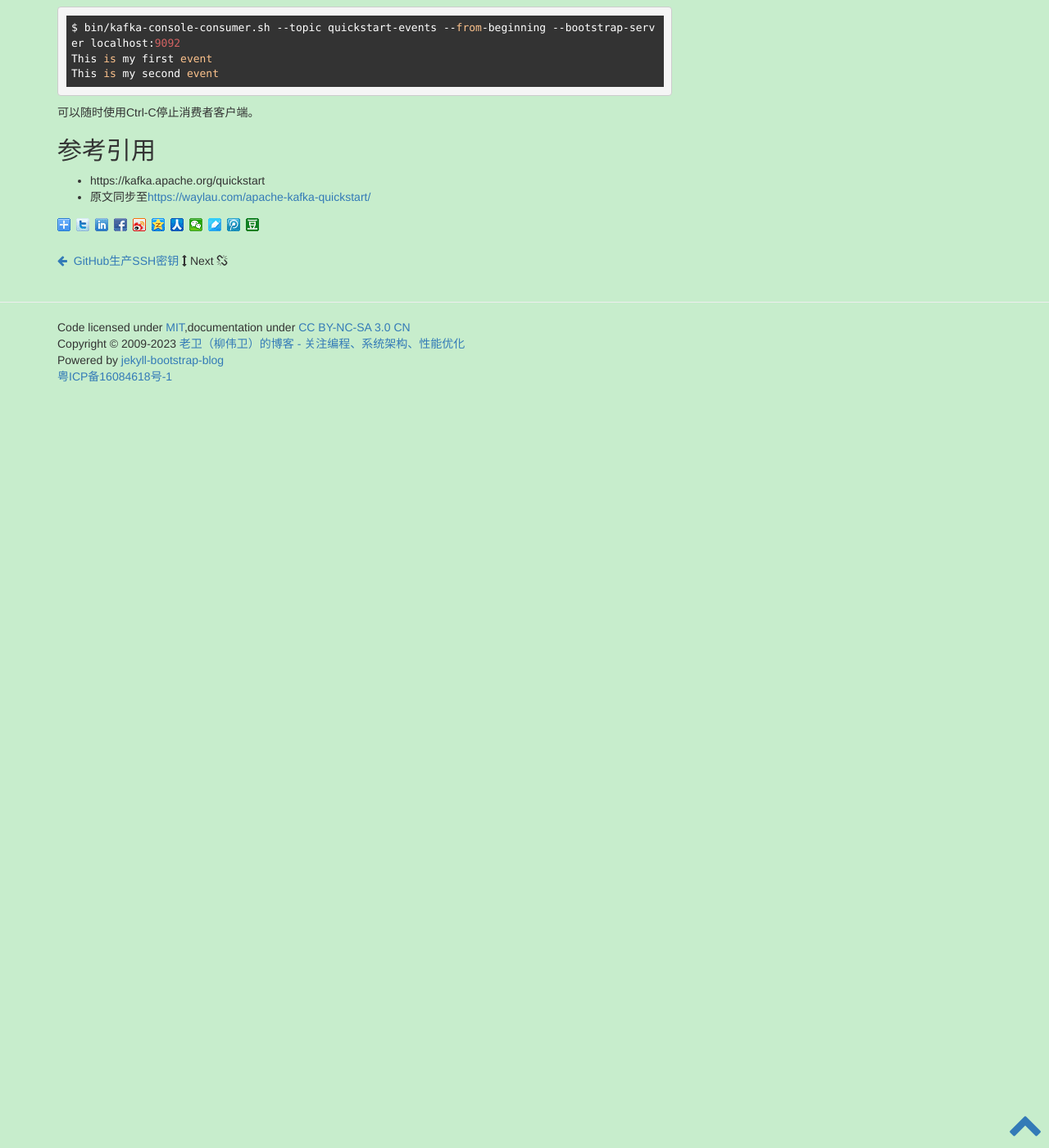
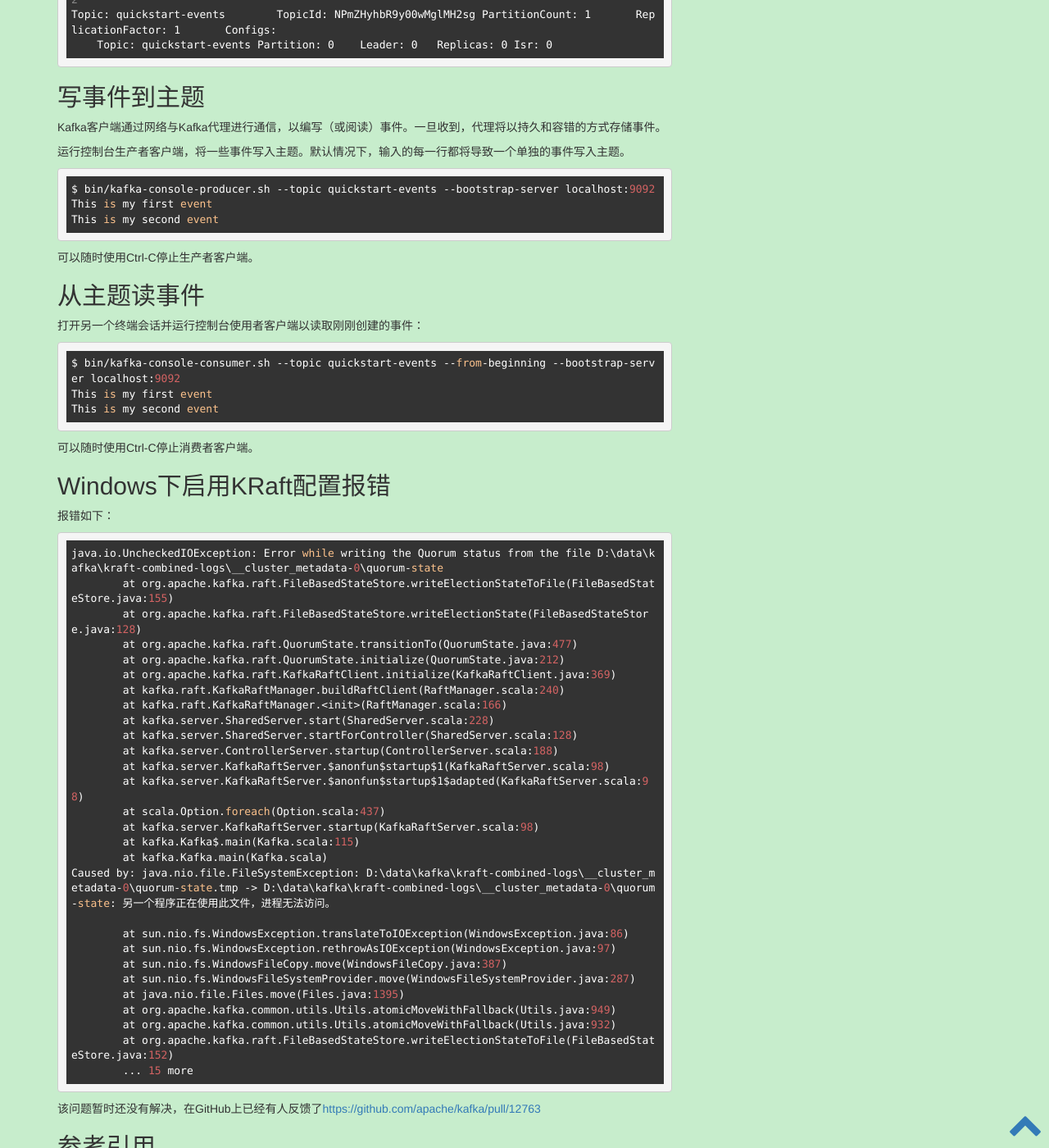
Before and after one commit to waylau/waylau.github.io, a Jekyll site: the page built from _posts/2023-02-09-apache-kafka-quickstart.md, in a window 1280 px wide and 1400 px high, scrolled down 1857 px. Shown: the whole window at 82% size. Built offline with Jekyll 4.4.1, drawn with Linux system fonts in a browser that asks for light colours; comment, search, counter and statistics services are not loaded; before the commit the page ends 2326 px from its top, so only the background shows below that; some of the changed text lies outside the part shown.

Commit message:
add Apache Kafka安装与使用

````diff
--- a/_posts/2023-02-09-apache-kafka-quickstart.md
+++ b/_posts/2023-02-09-apache-kafka-quickstart.md
@@ -36,6 +36,14 @@
 $ bin/zookeeper-server-start.sh config/zookeeper.properties
 ```
 
+其中，可以在zookeeper.properties文件中自定义数据存放的目录：
+
+```
+#dataDir=/tmp/zookeeper
+dataDir=D:/data/zookeeper
+```
+
+
 
 打开另一个终端会话并运行：
 
@@ -44,8 +52,27 @@
 $ bin/kafka-server-start.sh config/server.properties
 ```
 
+其中，可以在server.properties文件中自定义日志存放的目录：
+
+```
+#log.dirs=/tmp/kafka-logs
+log.dirs=D:/data/kafka/kafka-logs
+```
 
 一旦所有服务都成功启动，将有一个基本的Kafka环境正在运行并随时可以使用。
+
+
+**注**：上述命令是在Linux下执行，如果是Windows环境下，则要执行windows下的目录，例如`bin/windows/*.bat`脚本。
+命令如下：
+
+```
+cd bin/windows
+
+zookeeper-server-start.bat ../../config/zookeeper.properties
+
+kafka-server-start.bat ../../config/server.properties
+```
+
 
 ### 启用KRaft配置
 
@@ -132,6 +159,43 @@
 
 可以随时使用Ctrl-C停止消费者客户端。
 
+## Windows下启用KRaft配置报错
+
+
+报错如下：
+
+```
+java.io.UncheckedIOException: Error while writing the Quorum status from the file D:\data\kafka\kraft-combined-logs\__cluster_metadata-0\quorum-state
+        at org.apache.kafka.raft.FileBasedStateStore.writeElectionStateToFile(FileBasedStateStore.java:155)
+        at org.apache.kafka.raft.FileBasedStateStore.writeElectionState(FileBasedStateStore.java:128)
+        at org.apache.kafka.raft.QuorumState.transitionTo(QuorumState.java:477)
+        at org.apache.kafka.raft.QuorumState.initialize(QuorumState.java:212)
+        at org.apache.kafka.raft.KafkaRaftClient.initialize(KafkaRaftClient.java:369)
+        at kafka.raft.KafkaRaftManager.buildRaftClient(RaftManager.scala:240)
+        at kafka.raft.KafkaRaftManager.<init>(RaftManager.scala:166)
+        at kafka.server.SharedServer.start(SharedServer.scala:228)
+        at kafka.server.SharedServer.startForController(SharedServer.scala:128)
+        at kafka.server.ControllerServer.startup(ControllerServer.scala:188)
+        at kafka.server.KafkaRaftServer.$anonfun$startup$1(KafkaRaftServer.scala:98)
+        at kafka.server.KafkaRaftServer.$anonfun$startup$1$adapted(KafkaRaftServer.scala:98)
+        at scala.Option.foreach(Option.scala:437)
+        at kafka.server.KafkaRaftServer.startup(KafkaRaftServer.scala:98)
+        at kafka.Kafka$.main(Kafka.scala:115)
+        at kafka.Kafka.main(Kafka.scala)
+Caused by: java.nio.file.FileSystemException: D:\data\kafka\kraft-combined-logs\__cluster_metadata-0\quorum-state.tmp -> D:\data\kafka\kraft-combined-logs\__cluster_metadata-0\quorum-state: 另一个程序正在使用此文件，进程无法访问。
+
+        at sun.nio.fs.WindowsException.translateToIOException(WindowsException.java:86)
+        at sun.nio.fs.WindowsException.rethrowAsIOException(WindowsException.java:97)
+        at sun.nio.fs.WindowsFileCopy.move(WindowsFileCopy.java:387)
+        at sun.nio.fs.WindowsFileSystemProvider.move(WindowsFileSystemProvider.java:287)
+        at java.nio.file.Files.move(Files.java:1395)
+        at org.apache.kafka.common.utils.Utils.atomicMoveWithFallback(Utils.java:949)
+        at org.apache.kafka.common.utils.Utils.atomicMoveWithFallback(Utils.java:932)
+        at org.apache.kafka.raft.FileBasedStateStore.writeElectionStateToFile(FileBasedStateStore.java:152)
+        ... 15 more
+```
+
+该问题暂时还没有解决，在GitHub上已经有人反馈了<https://github.com/apache/kafka/pull/12763>
 
 
 ## 参考引用
````
